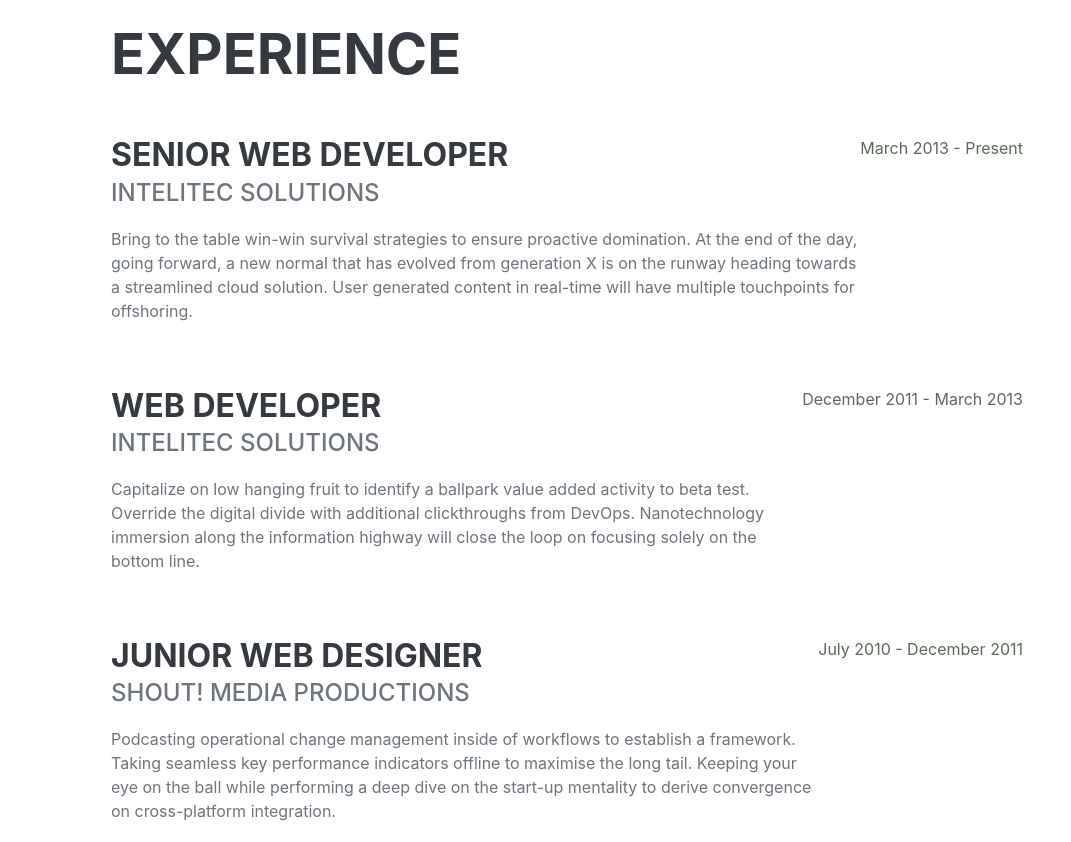
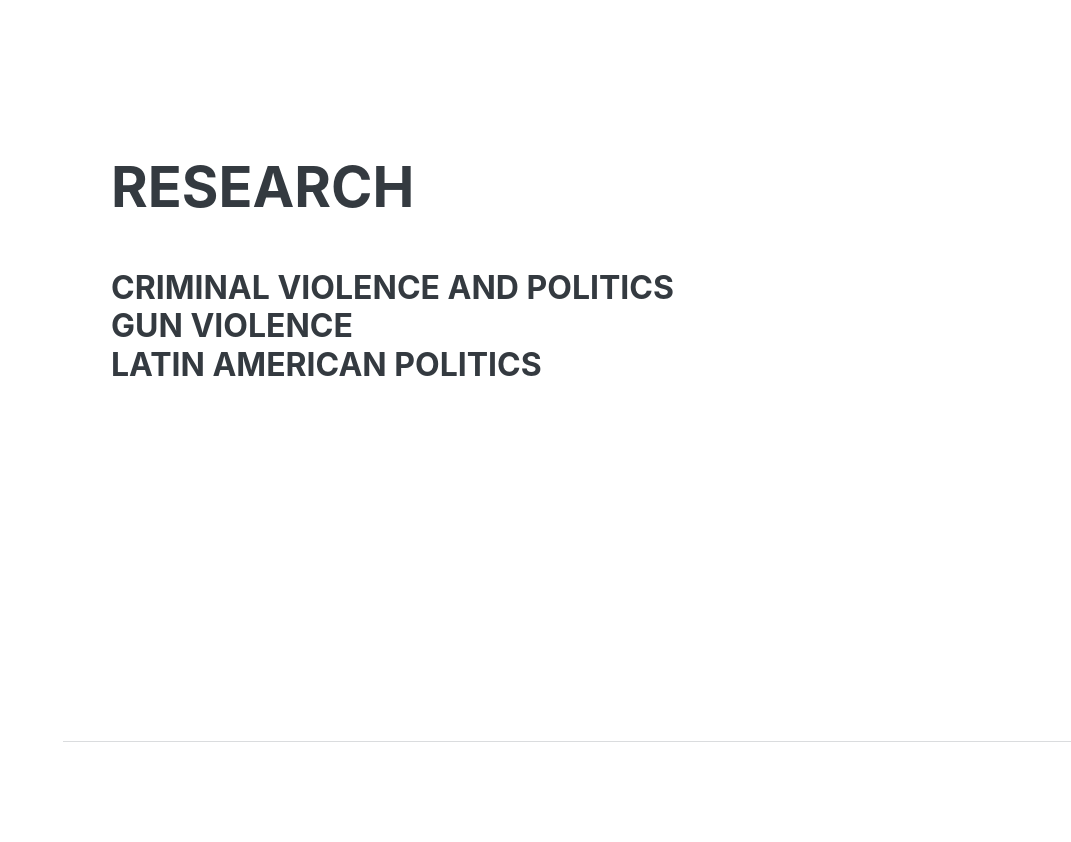
Before and after one commit to claroleticia/claroleticia.github.io, a plain HTML site: page index.html in a window 1280 px wide. Shown: the part 860-1702 px from the top of the page, without its empty margins (209-1280 px from the left). Drawn offline with nearby package versions, Linux system fonts and the light colour scheme; a web font is replaced by a local one.

Commit message:
Update index.html

```diff
--- a/index.html
+++ b/index.html
@@ -60,27 +60,28 @@
             <!-- Experience-->
             <section class="resume-section" id="experience">
                 <div class="resume-section-content">
-                    <h2 class="mb-5">Experience</h2>
+                    <h2 class="mb-5">Research</h2>
                     <div class="d-flex flex-column flex-md-row justify-content-between mb-5">
                         <div class="flex-grow-1">
-                            <h3 class="mb-0">Senior Web Developer</h3>
+                            <h3 class="mb-0">Criminal Violence and Politics</h3>
+                           <!--  <div class="subheading mb-3">Intelitec Solutions</div>
                             <div class="subheading mb-3">Intelitec Solutions</div>
                             <p>Bring to the table win-win survival strategies to ensure proactive domination. At the end of the day, going forward, a new normal that has evolved from generation X is on the runway heading towards a streamlined cloud solution. User generated content in real-time will have multiple touchpoints for offshoring.</p>
                         </div>
                         <div class="flex-shrink-0"><span class="text-primary">March 2013 - Present</span></div>
-                    </div>
+                    </div> -->
                     <div class="d-flex flex-column flex-md-row justify-content-between mb-5">
                         <div class="flex-grow-1">
-                            <h3 class="mb-0">Web Developer</h3>
-                            <div class="subheading mb-3">Intelitec Solutions</div>
+                            <h3 class="mb-0">Gun Violence</h3>
+                          <!--   <div class="subheading mb-3">Intelitec Solutions</div>
                             <p>Capitalize on low hanging fruit to identify a ballpark value added activity to beta test. Override the digital divide with additional clickthroughs from DevOps. Nanotechnology immersion along the information highway will close the loop on focusing solely on the bottom line.</p>
                         </div>
                         <div class="flex-shrink-0"><span class="text-primary">December 2011 - March 2013</span></div>
-                    </div>
+                    </div> -->
                     <div class="d-flex flex-column flex-md-row justify-content-between mb-5">
                         <div class="flex-grow-1">
-                            <h3 class="mb-0">Junior Web Designer</h3>
-                            <div class="subheading mb-3">Shout! Media Productions</div>
+                            <h3 class="mb-0">Latin American Politics</h3>
+                          <!--   <div class="subheading mb-3">Shout! Media Productions</div>
                             <p>Podcasting operational change management inside of workflows to establish a framework. Taking seamless key performance indicators offline to maximise the long tail. Keeping your eye on the ball while performing a deep dive on the start-up mentality to derive convergence on cross-platform integration.</p>
                         </div>
                         <div class="flex-shrink-0"><span class="text-primary">July 2010 - December 2011</span></div>
@@ -92,7 +93,7 @@
                             <p>Collaboratively administrate empowered markets via plug-and-play networks. Dynamically procrastinate B2C users after installed base benefits. Dramatically visualize customer directed convergence without revolutionary ROI.</p>
                         </div>
                         <div class="flex-shrink-0"><span class="text-primary">September 2008 - June 2010</span></div>
-                    </div>
+                    </div>-->
                 </div>
             </section>
             <hr class="m-0" />
```
